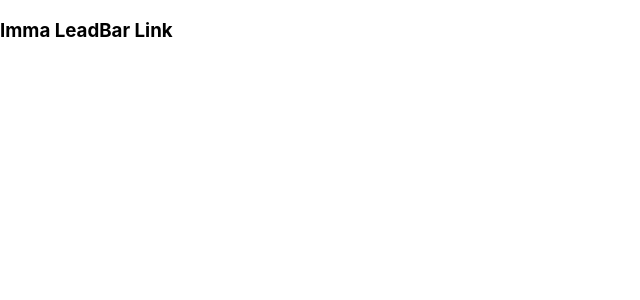
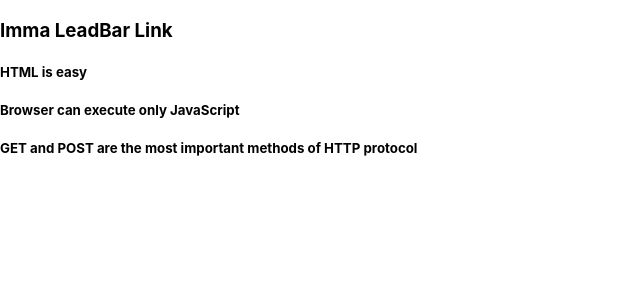
Before and after one commit to ndkv9/lb-link, a React (Create React App) app: page / in a window 1280 px wide. Shown: the top 300 px of the page, without its empty margins (0-640 px from the left). Built offline with nearby package versions, Linux system fonts and the light colour scheme; data requests are answered from the project's data file.

Commit message:
Fetch data from json-server

```diff
--- a/src/App.js
+++ b/src/App.js
@@ -1,9 +1,17 @@
-import React from 'react'
+import React, {useState, useEffect} from 'react';
+import axios from "axios";
 
 function App() {
+const [notes, setNotes] = useState([])
+useEffect(async () => {
+  const response = await axios.get('http://localhost:5001/notes')
+  setNotes(response.data)
+}, [])
+
   return (
     <div>
       <h3>Imma LeadBar Link</h3>
+      {notes.map(note => <h5 key={note.id}>{note.content}</h5>)}
     </div>
   );
 }
--- a/src/index.js
+++ b/src/index.js
@@ -2,16 +2,8 @@ import React from 'react';
 import ReactDOM from 'react-dom';
 import './index.css';
 import App from './App';
-import reportWebVitals from './reportWebVitals';
 
 ReactDOM.render(
-  <React.StrictMode>
-    <App />
-  </React.StrictMode>,
+  <App />,
   document.getElementById('root')
 );
-
-// If you want to start measuring performance in your app, pass a function
-// to log results (for example: reportWebVitals(console.log))
-// or send to an analytics endpoint. Learn more: https://bit.ly/CRA-vitals
-reportWebVitals();
--- a/src/reportWebVitals.js
+++ /dev/null
@@ -1,13 +0,0 @@
-const reportWebVitals = onPerfEntry => {
-  if (onPerfEntry && onPerfEntry instanceof Function) {
-    import('web-vitals').then(({ getCLS, getFID, getFCP, getLCP, getTTFB }) => {
-      getCLS(onPerfEntry);
-      getFID(onPerfEntry);
-      getFCP(onPerfEntry);
-      getLCP(onPerfEntry);
-      getTTFB(onPerfEntry);
-    });
-  }
-};
-
-export default reportWebVitals;
```
Also changed, not shown: public/logo192.png (deleted), public/logo512.png (deleted), public/manifest.json (deleted).
